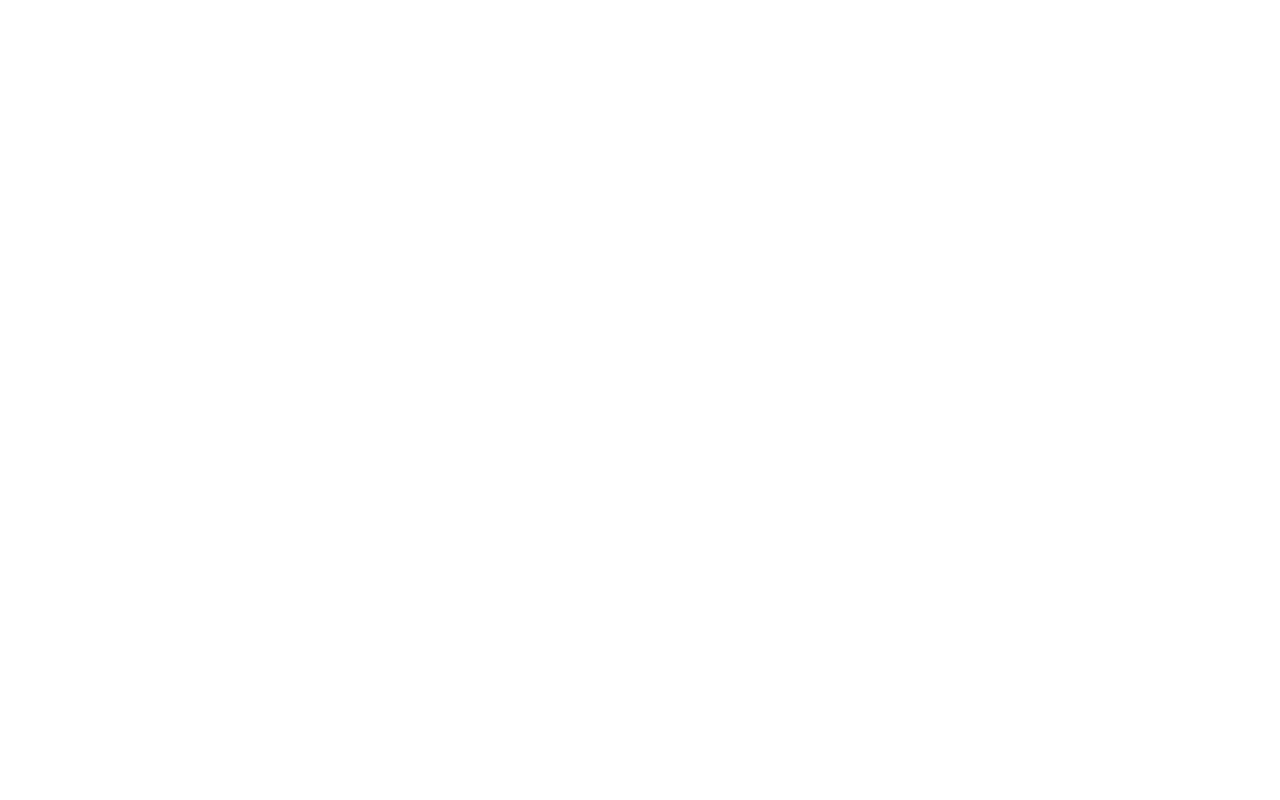
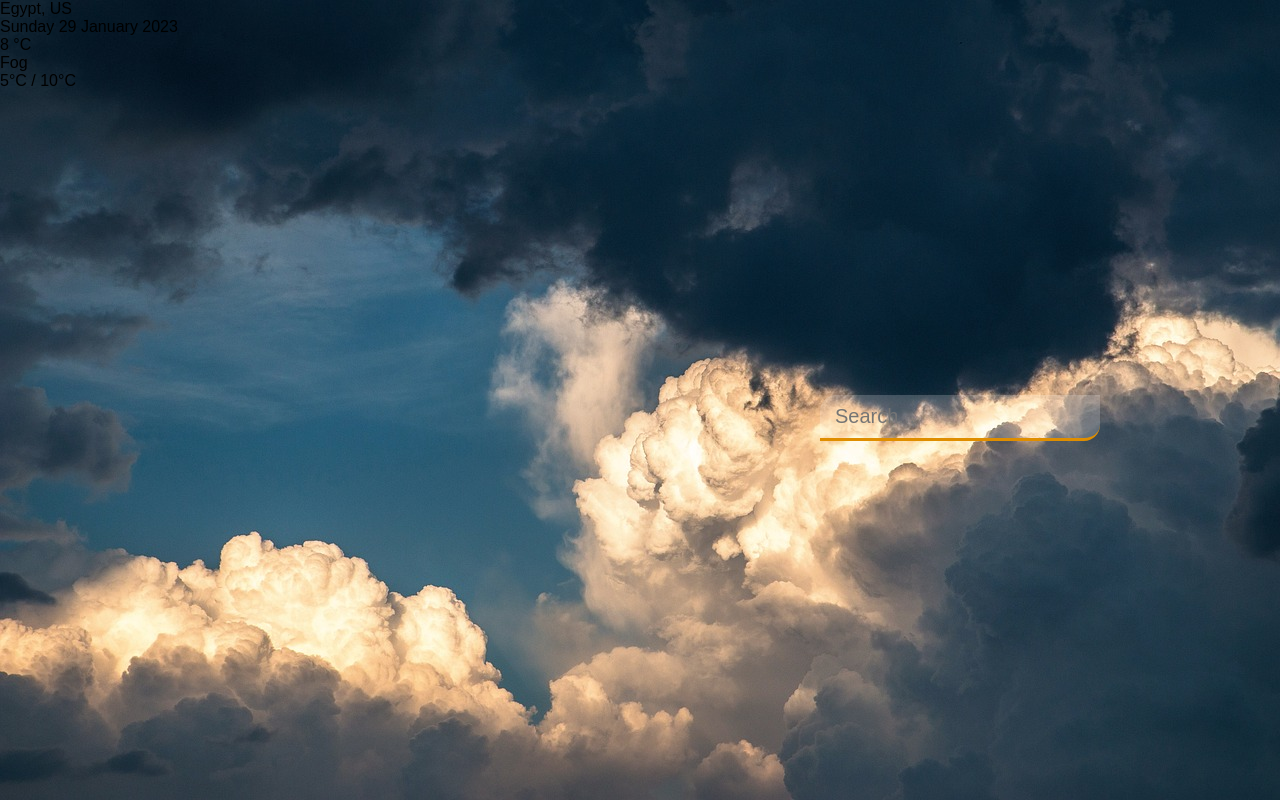
Before and after one commit to SardorUroqov/Weather, a plain HTML site: page index.html in a window 1280 px wide. Drawn offline with Linux system fonts and the light colour scheme.

Commit message:
verrstka

```diff
--- a/index.html
+++ b/index.html
@@ -1,14 +1,32 @@
 <!DOCTYPE html>
 <html lang="en">
   <head>
-  <meta charset="UTF-8">
-  <meta http-equiv="X-UA-Compatible" content="IE=edge">
-  <meta name="viewport" content="width=device-width, initial-scale=1.0">
+    <meta charset="UTF-8" />
+    <meta http-equiv="X-UA-Compatible" content="IE=edge" />
+    <meta name="viewport" content="width=device-width, initial-scale=1.0" />
     <title>Weather App project</title>
-  <link rel="stylesheet" href="./style.css">
+    <link rel="stylesheet" href="./style.css" />
     <script src="./script.js" defer></script>
   </head>
   <body>
-
+    <div class="app-wrap">
+      <main>
+        <section class="locition">
+          <div class="cit">Egypt, US</div>
+          <div class="date">Sunday 29 January 2023</div>
+        </section>
+        <div class="main-temp">8 <span>°C</span></div>
+        <div class="weather">Fog</div>
+        <div class="hi-low">5°C / 10°C</div>
+      </main>
+      <header>
+        <input
+          type="text"
+          autocomplete="off"
+          class="search-box"
+          placeholder="Search..."
+        />
+      </header>
+    </div>
   </body>
 </html>
--- a/style.css
+++ b/style.css
@@ -0,0 +1,49 @@
+* {
+  margin: 0;
+  padding: 0;
+  box-sizing: border-box;
+}
+
+body {
+  font-family: "montserrat", sans-serif;
+  background-image: url("./bg_img.jpg");
+  background-size: cover;
+  background-position: top center;
+  background-repeat: no-repeat;
+}
+
+.app-wrap {
+  display: grid;
+  grid-template-columns: 50% 50%;
+  height: 100vh;
+  background-image: linear-gradient(
+    to bottom,
+    rgba(0, 0, 0, 0.3,) rgba(0, 0, 0, 0.6)
+  );
+}
+
+header {
+  display: flex;
+  justify-content: center;
+  align-items: center;
+  padding: 50px 15px 15px;
+}
+
+header input {
+  width: 100%;
+  max-width: 280px;
+  padding: 10px 15px;
+  border: none;
+  outline: none;
+  background-color: rgba(255, 255, 255, 0.2);
+  border-radius: 16px 0 16px 0;
+  border-bottom: 3px solid #df8e00;
+  color: #333;
+  font-size: 20px;
+  font-weight: 300;
+  transition: 0.2s ease-out;
+}
+header input:focus {
+  background-color: rgba(255, 255, 255, 0.6);
+  border-radius: 0 16px 0 16px;
+}
```
Lines whose indentation alone changed are shown as unchanged.
